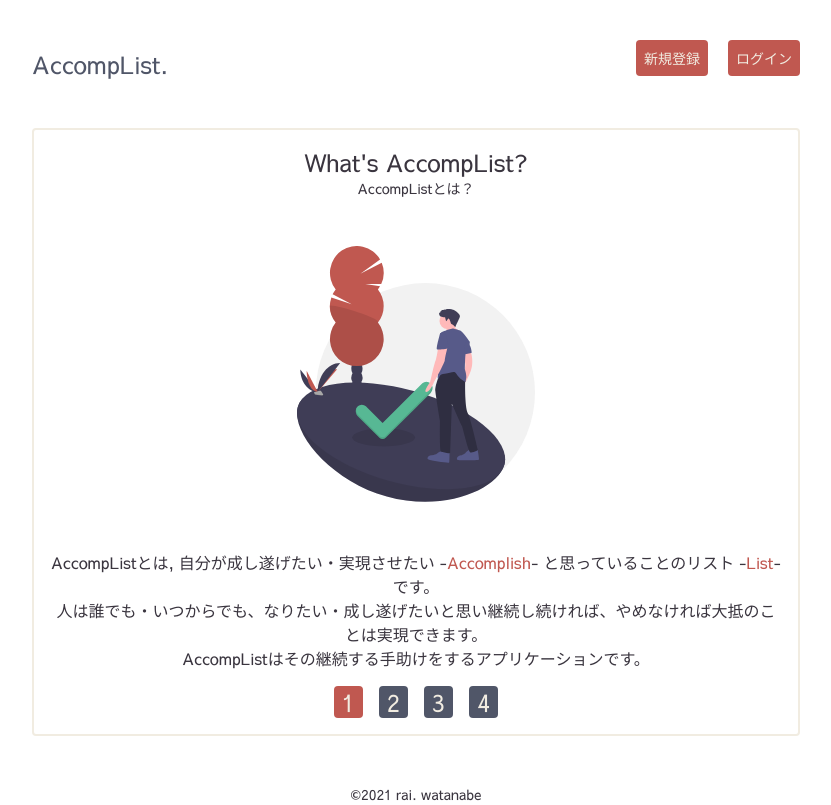
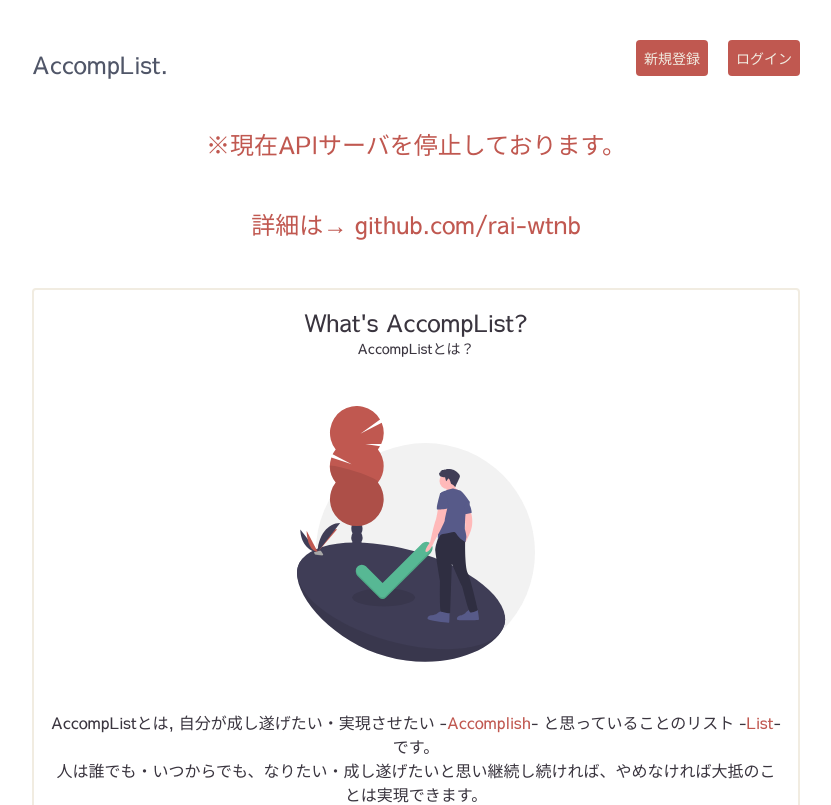
Before and after one commit to rai-wtnb/accomplist-client, a Next.js app in the folder client/: page / in a window 1280 px wide. Shown: the top 805 px of the page, without its empty margins (224-1055 px from the left). Built offline with nearby package versions, Linux system fonts and the light colour scheme.

Commit message:
fix: added caution to index page (#56)

```diff
--- a/client/src/pages/index.tsx
+++ b/client/src/pages/index.tsx
@@ -33,6 +33,9 @@
 
   return (
     <Layout>
+      <h1 className="text-red text-center mt-12">※現在APIサーバを停止しております。</h1>
+      <h1 className="text-red text-center mt-12">詳細は→ <a className="hover:text-blue" href="https://github.com/rai-wtnb">github.com/rai-wtnb</a></h1>
+
       <div className={`rounded border-2 border-beige md:text-center my-12 ${slide != 0 && "hidden"}`}>
         <h1 className="pt-4 text-center">What's AccompList?</h1>
         <p className="text-sm text-center">AccompListとは？</p>
```
